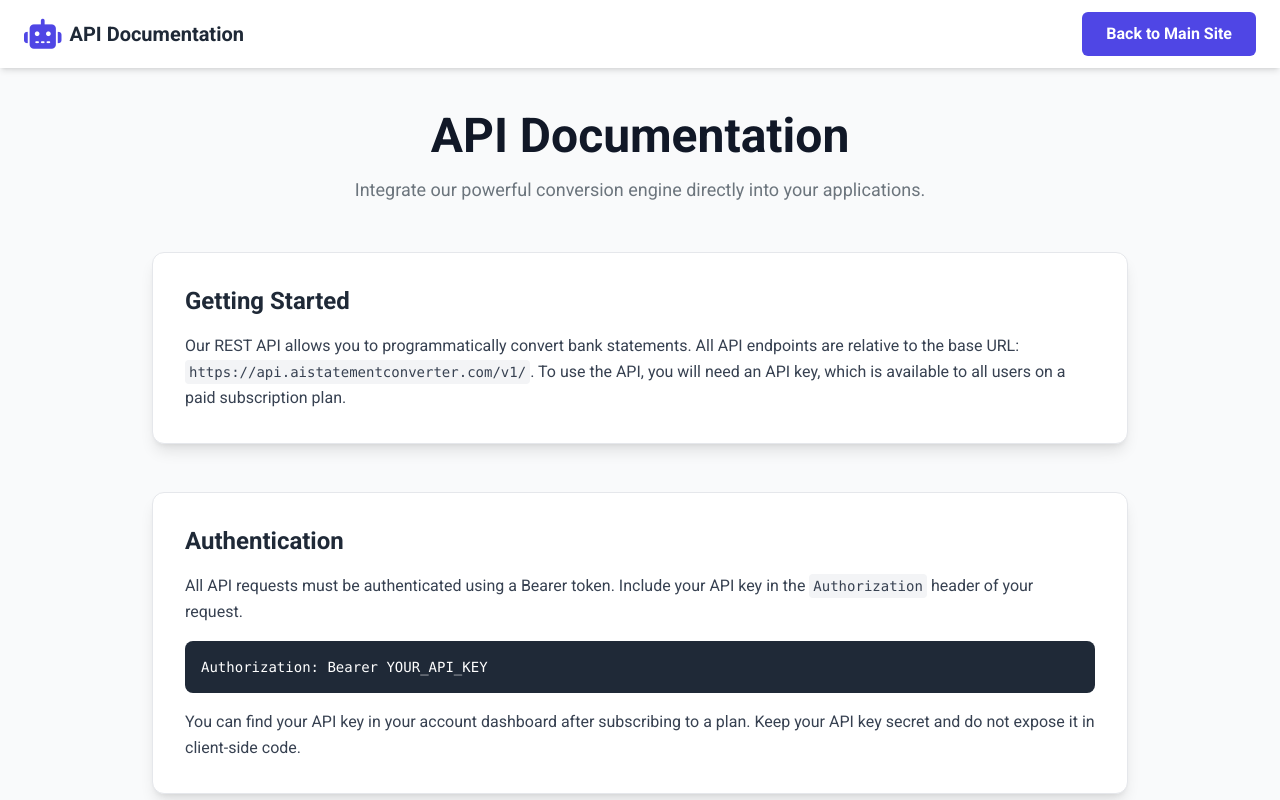
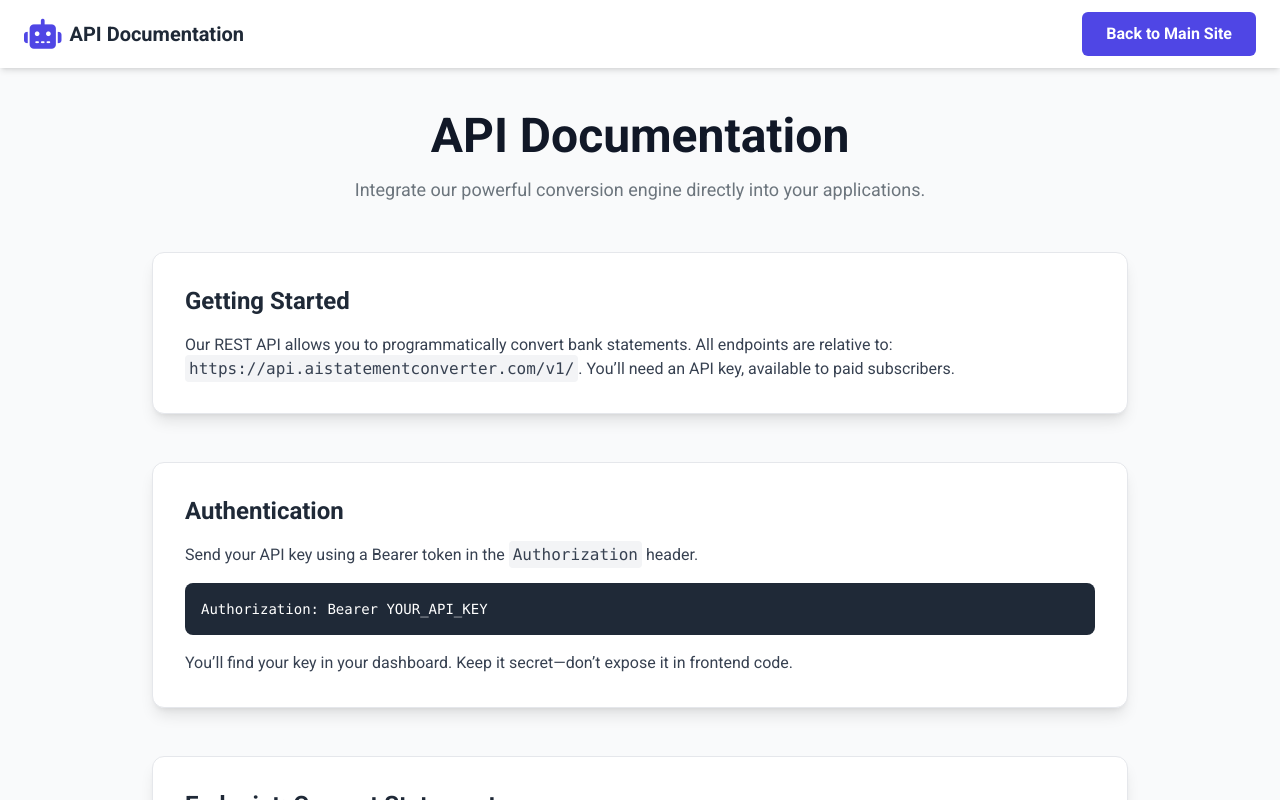
Before and after one commit to akzshah-code/aibankstatementconverter, a React (Vite) app: page / in a window 1280 px wide. Both pictures are taken after a click on the button "API Docs". Shown: the top 800 px of the page. Built offline with nearby package versions, Linux system fonts and the light colour scheme; no server answers.

Commit message:
fix: APIDocs

```diff
--- a/src/components/ApiDocs.tsx
+++ b/src/components/ApiDocs.tsx
@@ -1,12 +1,40 @@
 import React, { useState } from 'react';
 
-// Reusable CodeBlock component for syntax highlighting
+// Reusable components
 const CodeBlock: React.FC<{ children: React.ReactNode; className?: string }> = ({ children, className }) => (
   <pre className={`bg-gray-800 text-white p-4 rounded-lg overflow-x-auto text-sm ${className}`}>
-        <code className="font-mono">
+    <code className="font-mono">{children}</code>
+  </pre>
+);
+
+const Section: React.FC<{ title: string; children: React.ReactNode }> = ({ title, children }) => (
+  <section className="bg-white p-8 rounded-xl shadow-lg border border-gray-200 space-y-4">
+    <h2 className="text-2xl font-bold text-gray-800">{title}</h2>
     {children}
-        </code>
-    </pre>
+  </section>
+);
+
+const Table: React.FC = () => (
+  <div className="overflow-x-auto border rounded-lg">
+    <table className="w-full text-left">
+      <thead className="bg-gray-50 text-xs uppercase">
+        <tr>
+          <th className="px-4 py-2">Parameter</th>
+          <th className="px-4 py-2">Type</th>
+          <th className="px-4 py-2">Description</th>
+        </tr>
+      </thead>
+      <tbody>
+        <tr className="border-t">
+          <td className="px-4 py-2 font-mono">file</td>
+          <td className="px-4 py-2 font-mono">File</td>
+          <td className="px-4 py-2 text-gray-700">
+            The bank statement file to process (PDF, JPG, PNG). Max 10MB.
+          </td>
+        </tr>
+      </tbody>
+    </table>
+  </div>
 );
 
 // Code examples
@@ -26,16 +54,12 @@ const FILE_PATH = '/path/to/your/statement.pdf';
 const form = new FormData();
 form.append('file', fs.createReadStream(FILE_PATH));
 
-const options = {
+fetch('https://api.aistatementconverter.com/v1/convert', {
   method: 'POST',
-  headers: {
-    'Authorization': \`Bearer \${API_KEY}\`,
-  },
+  headers: { Authorization: \`Bearer \${API_KEY}\` },
   body: form
-};
-
-fetch('https://api.aistatementconverter.com/v1/convert', options)
-  .then(response => response.json())
+})
+  .then(res => res.json())
   .then(data => console.log(data))
   .catch(err => console.error('Error:', err));`,
 
@@ -43,20 +67,16 @@ fetch('https://api.aistatementconverter.com/v1/convert', options)
 
 API_KEY = "YOUR_API_KEY"
 FILE_PATH = "/path/to/your/statement.pdf"
-API_URL = "https://api.aistatementconverter.com/v1/convert"
-
-headers = {
-    "Authorization": f"Bearer {API_KEY}"
-}
 
 with open(FILE_PATH, "rb") as f:
     files = {"file": (FILE_PATH, f, "application/pdf")}
-    response = requests.post(API_URL, headers=headers, files=files)
+    headers = {"Authorization": f"Bearer {API_KEY}"}
+    response = requests.post("https://api.aistatementconverter.com/v1/convert", headers=headers, files=files)
 
-if response.status_code == 200:
+if response.ok:
     print(response.json())
 else:
-    print(f"Error: {response.status_code}", response.text)`
+    print("Error:", response.status_code, response.text)`
 };
 
 type Language = 'curl' | 'nodejs' | 'python';
@@ -79,89 +99,60 @@ const ApiDocs: React.FC<ApiDocsProps> = ({ onNavigateHome }) => {
           <a
             href="#"
             onClick={(e) => { e.preventDefault(); onNavigateHome(); }}
-                        className="px-6 py-2.5 bg-primary text-white rounded-md font-semibold hover:bg-primary-hover transition-colors duration-300"
+            className="px-6 py-2.5 bg-primary text-white rounded-md font-semibold hover:bg-primary-hover transition-colors"
           >
             Back to Main Site
           </a>
         </nav>
       </header>
 
-            <div className="bg-gray-50 pt-28 pb-12 md:pb-20 animate-fade-in">
-                <div className="container mx-auto px-6 max-w-5xl">
-                    <header className="text-center mb-12">
+      <main className="bg-gray-50 pt-28 pb-20 animate-fade-in">
+        <div className="container mx-auto px-6 max-w-5xl space-y-12">
+          <header className="text-center">
             <h1 className="text-4xl md:text-5xl font-bold text-gray-900">API Documentation</h1>
             <p className="mt-4 text-lg text-secondary">
               Integrate our powerful conversion engine directly into your applications.
             </p>
           </header>
 
-                    <div className="space-y-12">
-                        {/* Introduction */}
-                        <section className="bg-white p-8 rounded-xl shadow-lg border border-gray-200">
-                            <h2 className="text-2xl font-bold text-gray-800 mb-4">Getting Started</h2>
-                            <p className="text-gray-700 leading-relaxed">
-                                Our REST API allows you to programmatically convert bank statements. All API endpoints are relative to the base URL: <code className="bg-gray-100 text-sm p-1 rounded">https://api.aistatementconverter.com/v1/</code>. To use the API, you will need an API key, which is available to all users on a paid subscription plan.
+          <Section title="Getting Started">
+            <p className="text-gray-700">
+              Our REST API allows you to programmatically convert bank statements.
+              All endpoints are relative to: <code className="bg-gray-100 p-1 rounded">https://api.aistatementconverter.com/v1/</code>.
+              You’ll need an API key, available to paid subscribers.
             </p>
-                        </section>
+          </Section>
 
-                        {/* Authentication */}
-                        <section className="bg-white p-8 rounded-xl shadow-lg border border-gray-200">
-                            <h2 className="text-2xl font-bold text-gray-800 mb-4">Authentication</h2>
-                            <p className="text-gray-700 leading-relaxed">
-                                All API requests must be authenticated using a Bearer token. Include your API key in the <code className="bg-gray-100 text-sm p-1 rounded">Authorization</code> header of your request.
+          <Section title="Authentication">
+            <p className="text-gray-700">
+              Send your API key using a Bearer token in the <code className="bg-gray-100 p-1 rounded">Authorization</code> header.
             </p>
-                            <CodeBlock className="mt-4">
-                                Authorization: Bearer YOUR_API_KEY
-                            </CodeBlock>
-                            <p className="text-gray-700 leading-relaxed mt-4">
-                                You can find your API key in your account dashboard after subscribing to a plan. Keep your API key secret and do not expose it in client-side code.
+            <CodeBlock>Authorization: Bearer YOUR_API_KEY</CodeBlock>
+            <p className="text-gray-700">
+              You’ll find your key in your dashboard. Keep it secret—don’t expose it in frontend code.
             </p>
-                        </section>
+          </Section>
 
-                        {/* Endpoint: Convert */}
-                        <section className="bg-white p-8 rounded-xl shadow-lg border border-gray-200">
-                            <h2 className="text-2xl font-bold text-gray-800 mb-4">Endpoint: Convert Statement</h2>
-                            <p className="text-gray-700 leading-relaxed mb-4">
-                                This endpoint processes a single bank statement file and returns the extracted transactions as JSON.
+          <Section title="Endpoint: Convert Statement">
+            <p className="text-gray-700">
+              This endpoint accepts a bank statement file and returns extracted transactions.
             </p>
-                            <div className="flex items-center space-x-3 mb-6">
-                                <span className="text-sm font-bold bg-green-600 text-white px-3 py-1 rounded-md">POST</span>
-                                <code className="bg-gray-100 text-sm p-2 rounded w-full">/convert</code>
+            <div className="flex items-center space-x-3 mb-4">
+              <span className="bg-green-600 text-white text-sm px-3 py-1 rounded-md font-bold">POST</span>
+              <code className="bg-gray-100 text-sm p-2 rounded">/convert</code>
             </div>
+            <p className="text-gray-700">Make a <code className="bg-gray-100 p-1 rounded">multipart/form-data</code> POST with:</p>
+            <Table />
+          </Section>
 
-                            <h3 className="text-xl font-semibold text-gray-800 mb-2">Request Body</h3>
-                            <p className="text-gray-700 mb-4">The request must be a <code className="bg-gray-100 text-sm p-1 rounded">multipart/form-data</code> POST request with the following field:</p>
-
-                            <div className="overflow-x-auto border rounded-lg">
-                                <table className="w-full text-left">
-                                    <thead className="bg-gray-50 text-xs uppercase">
-                                        <tr>
-                                            <th className="px-4 py-2">Parameter</th>
-                                            <th className="px-4 py-2">Type</th>
-                                            <th className="px-4 py-2">Description</th>
-                                        </tr>
-                                    </thead>
-                                    <tbody>
-                                        <tr className="border-t">
-                                            <td className="px-4 py-2 font-mono">file</td>
-                                            <td className="px-4 py-2 font-mono">File</td>
-                                            <td className="px-4 py-2 text-gray-700">The bank statement file to process (PDF, JPG, PNG). Max 10MB.</td>
-                                        </tr>
-                                    </tbody>
-                                </table>
-                            </div>
-                        </section>
-
-                        {/* Code Examples */}
-                        <section>
-                            <h2 className="text-2xl font-bold text-gray-800 mb-4 text-center">Code Examples</h2>
+          <Section title="Code Examples">
             <div className="bg-white rounded-xl shadow-lg border border-gray-200">
-                                <div className="flex border-b border-gray-200">
+              <div className="flex border-b">
                 {(['curl', 'nodejs', 'python'] as Language[]).map(lang => (
                   <button
                     key={lang}
                     onClick={() => setActiveLang(lang)}
-                                            className={`px-6 py-3 font-semibold text-sm focus:outline-none transition-colors duration-200 ${
+                    className={`px-6 py-3 text-sm font-semibold transition-colors ${
                       activeLang === lang ? 'border-b-2 border-primary text-primary' : 'text-gray-500 hover:text-primary'
                     }`}
                   >
@@ -170,21 +161,14 @@ const ApiDocs: React.FC<ApiDocsProps> = ({ onNavigateHome }) => {
                 ))}
               </div>
               <div className="p-4">
-                                    <CodeBlock>
-                                        {codeExamples[activeLang]}
-                                    </CodeBlock>
+                <CodeBlock>{codeExamples[activeLang]}</CodeBlock>
               </div>
             </div>
-                        </section>
+          </Section>
 
-                        {/* Response Example */}
-                        <section className="bg-white p-8 rounded-xl shadow-lg border border-gray-200">
-                            <h2 className="text-2xl font-bold text-gray-800 mb-4">Successful Response (200 OK)</h2>
-                            <p className="text-gray-700 leading-relaxed mb-4">
-                                On success, the API returns a JSON object containing the status and an array of extracted transaction objects.
-                            </p>
-                            <CodeBlock>
-{`{
+          <Section title="Successful Response (200 OK)">
+            <p className="text-gray-700">Returns JSON with status and transactions array:</p>
+            <CodeBlock>{`{
   "status": "success",
   "data": {
     "transactions": [
@@ -196,16 +180,13 @@ const ApiDocs: React.FC<ApiDocsProps> = ({ onNavigateHome }) => {
         "withdrawalAmt": "10000.00",
         "depositAmt": null,
         "closingBalance": "27062.09"
-      },
-      // ... more transactions
+      }
     ]
   }
-}`}
-                            </CodeBlock>
-                        </section>
+}`}</CodeBlock>
+          </Section>
         </div>
-                </div>
-            </div>
+      </main>
     </div>
   );
 };
```
Lines whose indentation alone changed are shown as unchanged.
